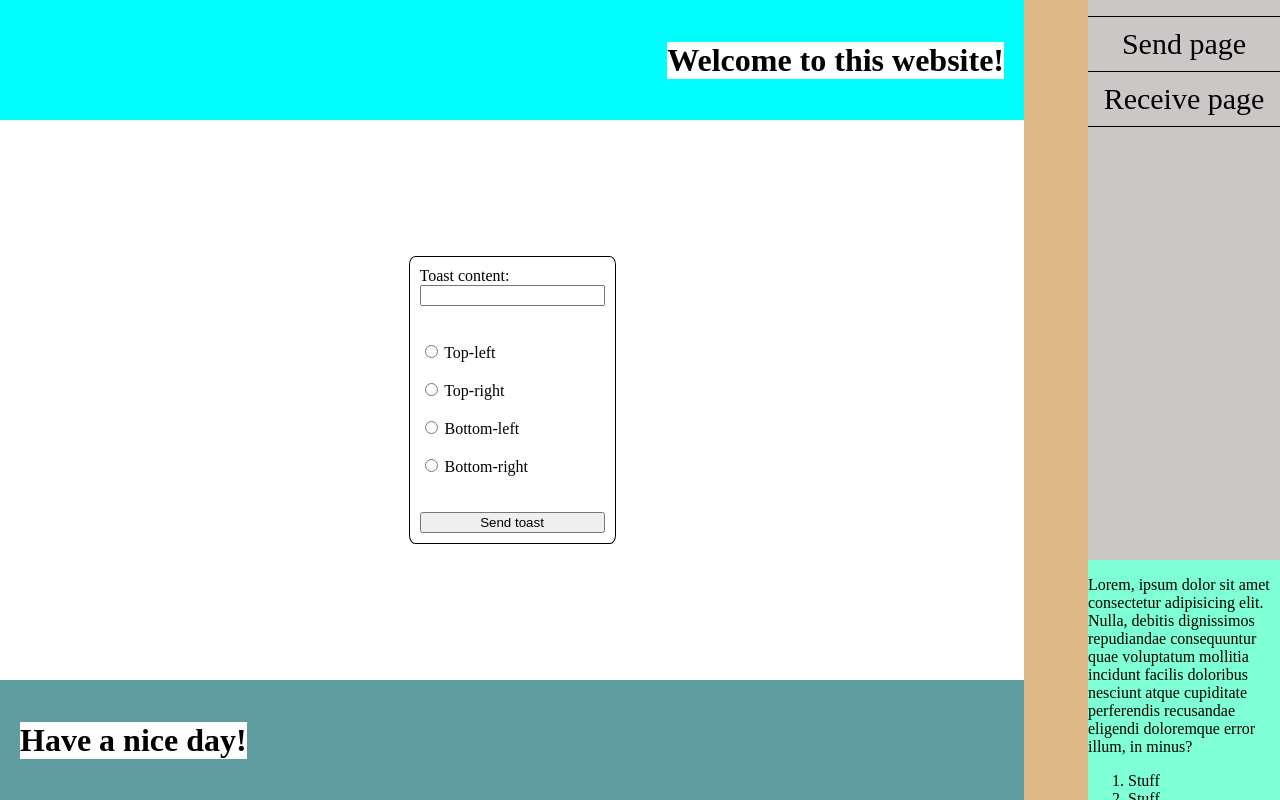
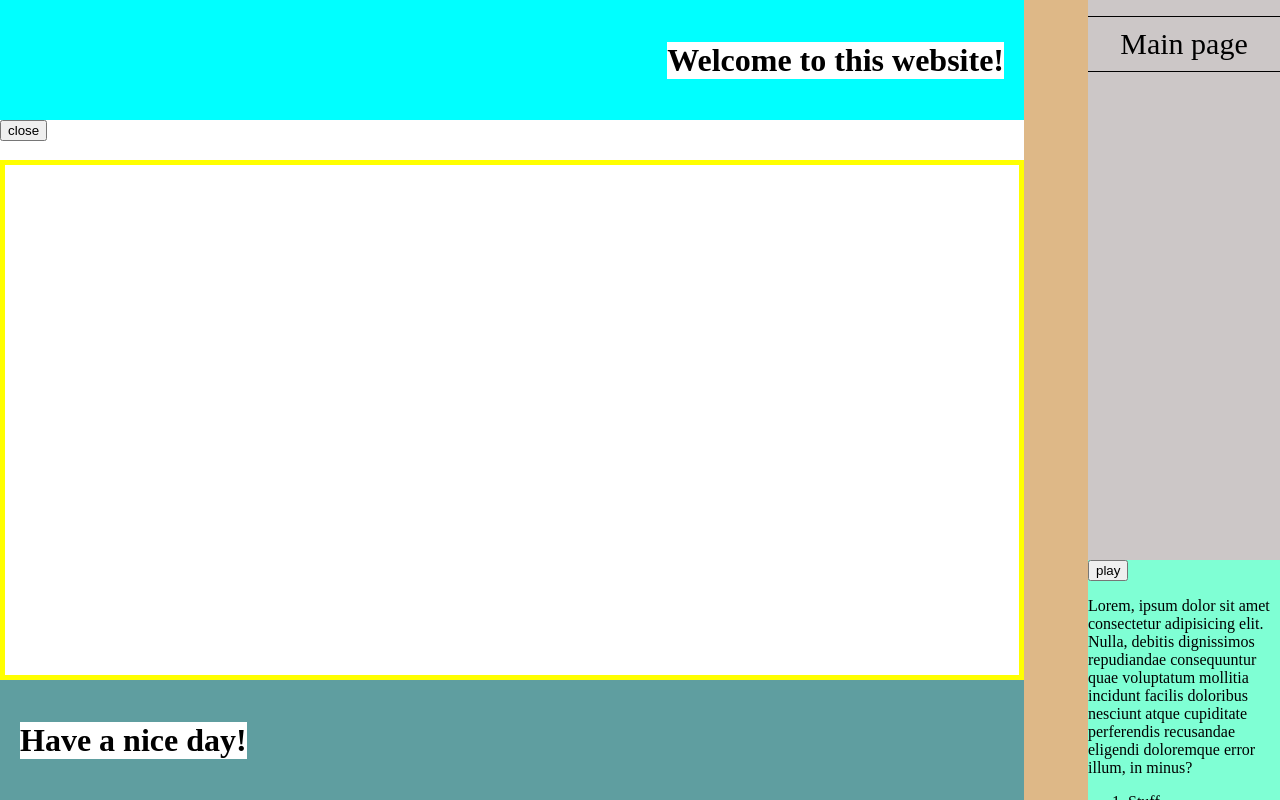
Before and after one commit to maksMakl/WebLab7, a Flask app: page / in a window 1280 px wide. Run offline with Flask 3, Linux system fonts and the light colour scheme.

Commit message:
Did some stuff

```diff
--- a/main.py
+++ b/main.py
@@ -2,7 +2,7 @@ from flask import Flask, request, render_template, jsonify
 import os
 
 app = Flask(__name__)
-app.config['DEBUG'] = False
+app.config['DEBUG'] = True
 
 @app.route("/")
 def send_page():
@@ -33,5 +33,6 @@ def get_data():
     return jsonify({'data': data})
 
 if __name__ == "__main__":
-    port = int(os.getenv("PORT", 5000))
-    app.run(host="0.0.0.0", port=port)
+    #port = int(os.getenv("PORT", 5000))
+    #app.run(host="0.0.0.0", port=port)
+    app.run()
--- a/static/css/style.css
+++ b/static/css/style.css
@@ -129,10 +129,21 @@ ol li {
     }
 }
 
-form {
-    border: 1px solid black;
-    padding: 10px;
-    border-radius: 3%;
-    display: flex;
-    flex-direction: column;
+#work
+{
+    width: 100%;
+    height: 100%;
 }
+
+#controls
+{
+    width: 100%;
+    height: 40px;
+}
+
+#anim
+{
+    width: calc(100% - 10px);
+    height: calc(100% - 50px);
+    border: 5px solid yellow;
+}
--- a/templates/index.html
+++ b/templates/index.html
@@ -13,32 +13,14 @@
                 <h1>Welcome to this website!</h1>
             </header>
             <main>
-                <form id="toast-form" action="/submit" method="POST">
-                    <label for="content">Toast content:</label>
-                    <input type="text" name="content" required><br><br>
+                <div id="work">
+                    <div id="controls">
+                        <button id="close-btn">close</button>
+                    </div>
+                    <div id="anim">
 
-                    <label>
-                        <input type="radio" name="position" value="0" required>
-                        Top-left
-                    </label><br>
-
-                    <label>
-                        <input type="radio" name="position" value="1">
-                        Top-right
-                    </label><br>
-
-                    <label>
-                        <input type="radio" name="position" value="2">
-                        Bottom-left
-                    </label><br>
-
-                    <label>
-                        <input type="radio" name="position" value="3">
-                        Bottom-right
-                    </label><br><br>
-
-                    <button type="submit">Send toast</button>
-                </form>
+                    </div>
+                </div>
             </main>
             <footer>
                 <h1>Have a nice day!</h1>
@@ -48,11 +30,12 @@
         <div class="container-right">
             <nav>
                 <ul>
-                    <li><a title="Send" href="{{ url_for('send_page') }}">Send page</a></li>
-                    <li><a title="Receive" href="{{ url_for('receive_page') }}">Receive page</a></li>
+                    <li><a title="Main" href="{{ url_for('send_page') }}">Main page</a></li>
                 </ul>
             </nav>
             <aside>
+                <button id="play-btn">play</button>
+
                 <p>Lorem, ipsum dolor sit amet consectetur adipisicing elit. Nulla, debitis dignissimos repudiandae consequuntur quae voluptatum mollitia incidunt facilis doloribus nesciunt atque cupiditate perferendis recusandae eligendi doloremque error illum, in minus?</p>
                 <ol>
                     <li>Stuff</li>
```
Also changed, not shown: static/js/script.js (added).
